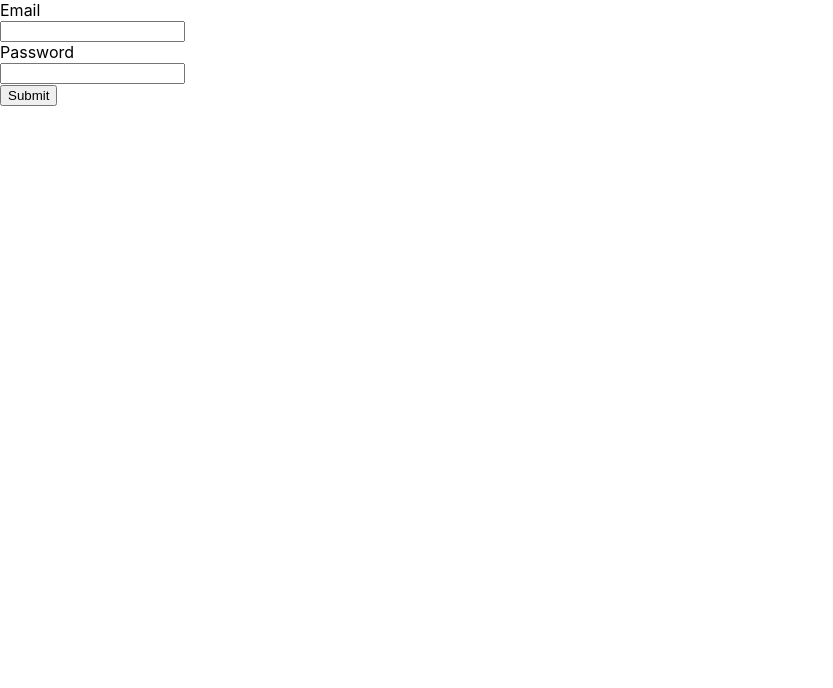
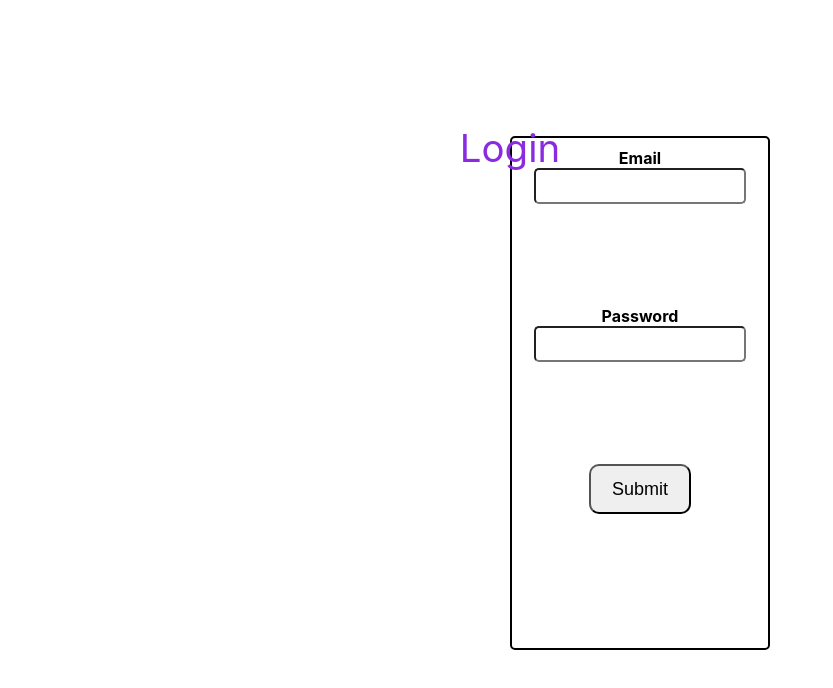
Before and after one commit to GitSeaBass/CinemaEBooking, a React (Create React App) app in the folder Frontend/cinema-ebooking/: page /login in a window 1280 px wide. Shown: the top 688 px of the page, without its empty margins (0-833 px from the left). Built offline with nearby package versions, Linux system fonts and the light colour scheme.

Commit message:
login page css

```diff
--- a/Frontend/cinema-ebooking/src/components/LoginPage.css
+++ b/Frontend/cinema-ebooking/src/components/LoginPage.css
@@ -0,0 +1,45 @@
+.login-container {
+    text-align: center;
+}
+
+.login-title {
+    font-size: 240%;
+    position: relative;
+    top: 125px;
+    right: 130px;
+    color: blueviolet;
+}
+
+.form-container {
+    margin: 7% auto 0 auto;
+    width: 20%;
+    height: 500px;
+    border: solid black 2px;
+    border-radius: 5px;
+    padding-top: 10px;
+}
+
+input {
+    margin-bottom: 40%;
+    border-radius: 5px;
+    width: 80%;
+    height: 30px;
+    font-size: large;
+}
+
+.submit {
+    width: 40%;
+    height: 50px;
+    border-radius: 10px;
+    transition: 0.5s;
+}
+
+.submit:hover {
+    transition: 0.5s;
+    background-color: rgb(175, 173, 173);
+    cursor: pointer;
+}
+
+label {
+    font-weight: bold;
+}
--- a/Frontend/cinema-ebooking/src/components/LoginPage.js
+++ b/Frontend/cinema-ebooking/src/components/LoginPage.js
@@ -16,14 +16,17 @@ function LoginPage(props) {
     }
 
     return(
-        <div className="form-container">
-            <form className='login-form' onSubmit={onSubmit}>
-                <label>Email</label><br/>
-                <input type='text' onChange={addEmail}></input><br/>
-                <label>Password</label><br/>
-                <input type='text'></input><br/>
-                <input type='submit'></input>
-            </form>
+        <div className='login-container'>
+            <div className='login-title'>Login</div>
+            <div className="form-container">
+                <form className='login-form' onSubmit={onSubmit}>
+                    <label>Email</label><br/>
+                    <input type='text' onChange={addEmail} required></input><br/>
+                    <label>Password</label><br/>
+                    <input type='password' required></input><br/>
+                    <input type='submit' className='submit'></input>
+                </form>
+            </div>
         </div>
     );
 }
```
